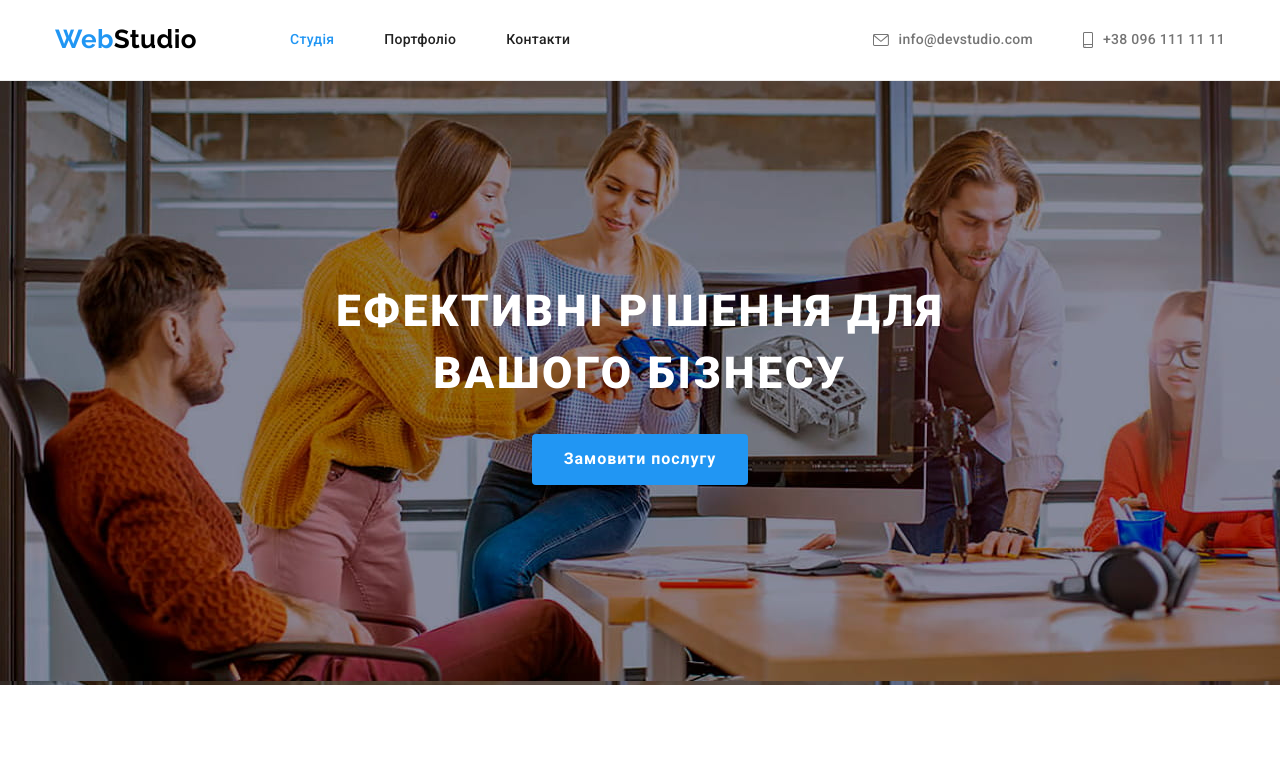
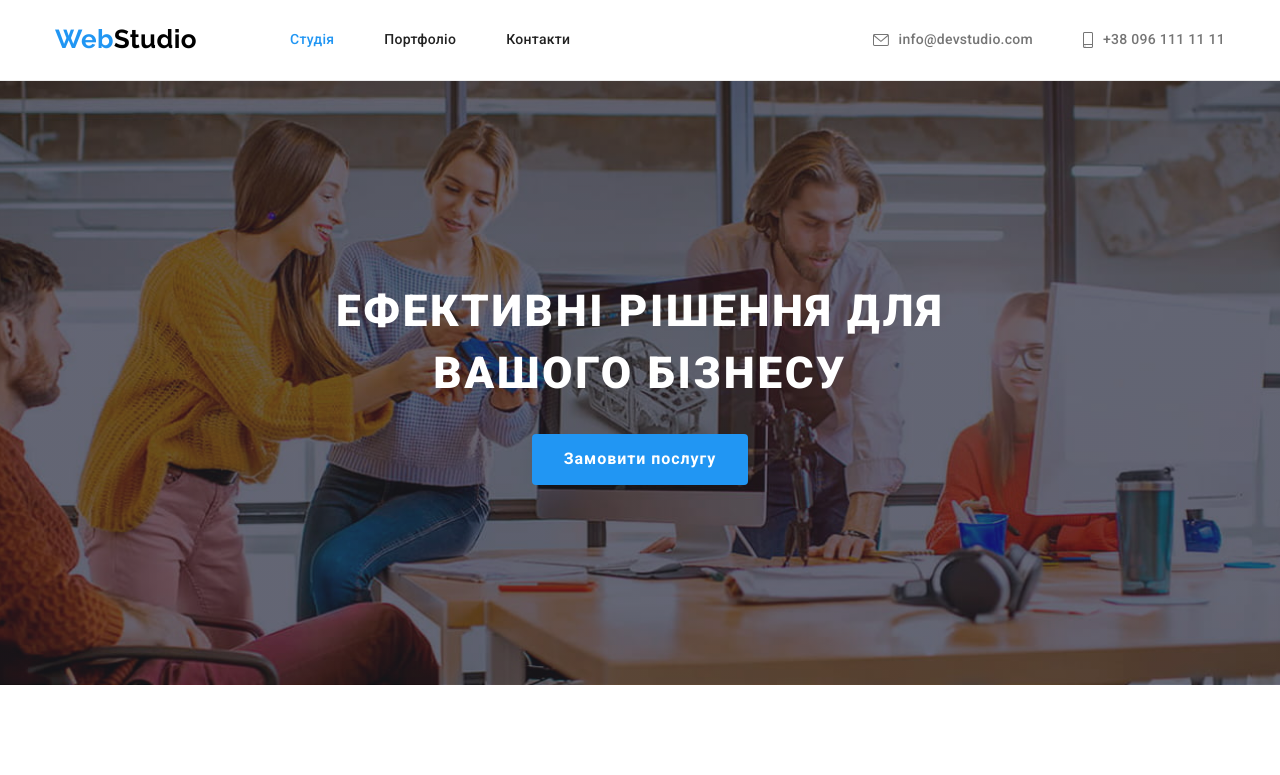
Before and after one commit to DaniilPesotskyi/goit-markup-hw-04, a plain HTML site: page index.html in a window 1280 px wide. Shown: the top 775 px of the page. Drawn offline with nearby package versions, Linux system fonts and the light colour scheme.

Commit message:
Задний фон Hero

```diff
--- a/css/styles.css
+++ b/css/styles.css
@@ -172,10 +172,16 @@ img {
 
 .hero {
     padding: 200px 0px;
+    max-width: 1600px;
+    margin: 0 auto;
+
+    background-image:
+        linear-gradient(to right, rgba(47, 48, 58, 0.4),rgba(47, 48, 58, 0.4)),
+        url(../images/bg.jpg);
+    background-position: center;
+    background-size: cover;
+
     text-align: center;
-
-    /* background-color: var(--footer-bg-color); */
-    background-image: url(../images/bg.jpg);
     color: var(--white-color);
 }
 
```
